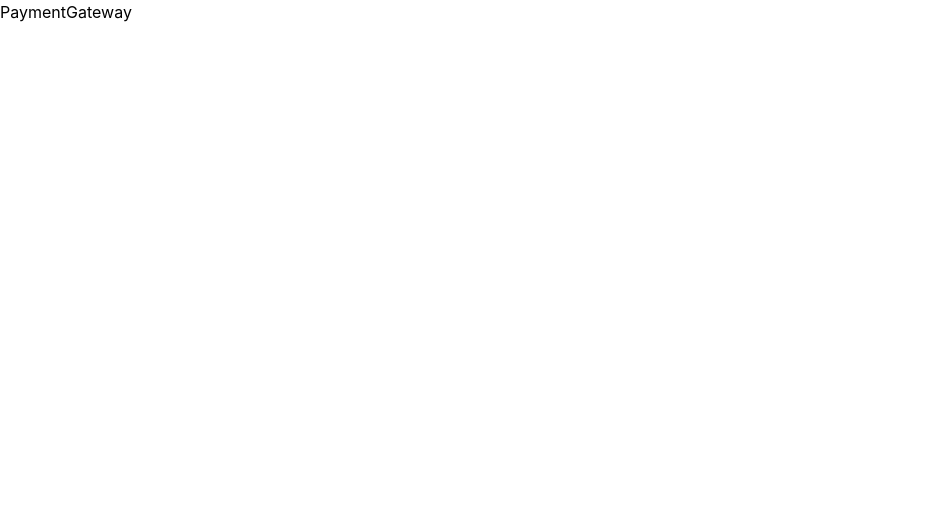
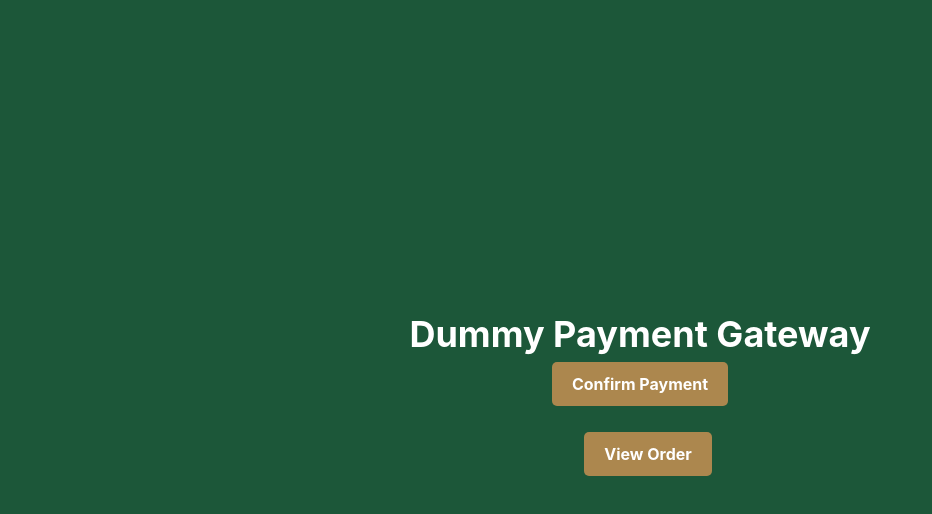
Before and after one commit to dicozaalex/ForeeCoffeeShop, a React (Create React App) app in the folder views-customer/: page /payment-gateway in a window 1280 px wide. Shown: the top 514 px of the page, without its empty margins (0-932 px from the left). Built offline with nearby package versions, Linux system fonts and the light colour scheme.

Commit message:
init payment gateway

```diff
--- a/views-customer/src/pages/PaymentGateway/PaymentGateway.jsx
+++ b/views-customer/src/pages/PaymentGateway/PaymentGateway.jsx
@@ -1,12 +1,38 @@
-import React from 'react';
+import React, { useState } from 'react';
+import styles from './PaymentGateway.module.css';
+import { useNavigate } from 'react-router-dom';
 
 function PaymentGateway() {
-    return (
-        <>
-            <h1>PaymentGateway</h1>
+  const navigate = useNavigate();
+  const [paymentConfirmed, setPaymentConfirmed] = useState(false);
 
-        </>
-    )
+  const handleConfirmPayment = () => {
+    setPaymentConfirmed(true);
+  };
+
+  const handleViewOrder = () => {
+    navigate('/view-order');
+  };
+
+  return (
+    <div className={styles.fullScreen}>
+        <div className={styles.container}>
+            <h1 className="text-white text-4xl font-bold mb-2">Dummy Payment Gateway</h1>
+            <button
+            className={`${styles['bg-brown-button']} ${paymentConfirmed ? 'bg-opacity-50 cursor-not-allowed' : ''}`}
+            onClick={handleConfirmPayment}
+            disabled={paymentConfirmed}
+            >
+            {paymentConfirmed ? 'You already paid' : 'Confirm Payment'}
+            </button>
+            <div className="mt-4"> {/* Add margin-top for spacing */}
+            <button className={`${styles['bg-brown-button']} ml-4`} onClick={handleViewOrder}>
+                View Order
+            </button>
+            </div>
+        </div>
+    </div>
+  );
 }
 
 export default PaymentGateway;
--- /dev/null
+++ b/views-customer/src/pages/PaymentGateway/PaymentGateway.module.css
@@ -0,0 +1,27 @@
+.fullScreen {
+    display: flex;
+    justify-content: center; /* Center horizontally */
+    align-items: center; /* Center vertically */
+    min-height: 100vh;
+    background-color: #1C5739;
+  }
+
+  .container {
+    text-align: center;
+  }
+
+  .bg-brown-button {
+    background-color: #AC874E;
+    color: #FFFFFF;
+    font-weight: bold;
+    padding: 10px 20px;
+    border: none;
+    border-radius: 5px;
+    display: inline-block; /* Ensure buttons are inline */
+    margin-bottom: 10px; /* Add margin between buttons */
+  }
+
+  .bg-brown-button:disabled {
+    cursor: not-allowed;
+    background-color: rgba(172, 135, 78, 0.5); /* Use rgba for opacity */
+  }
```
